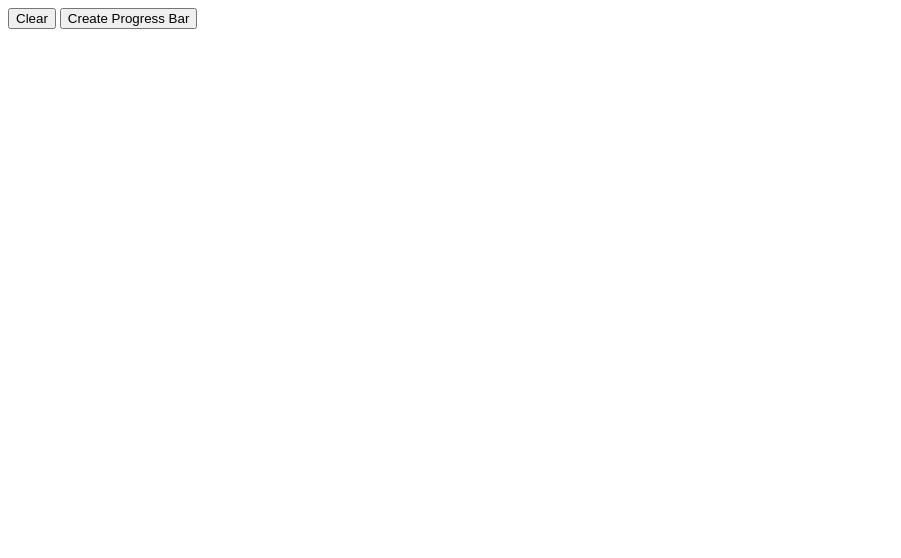
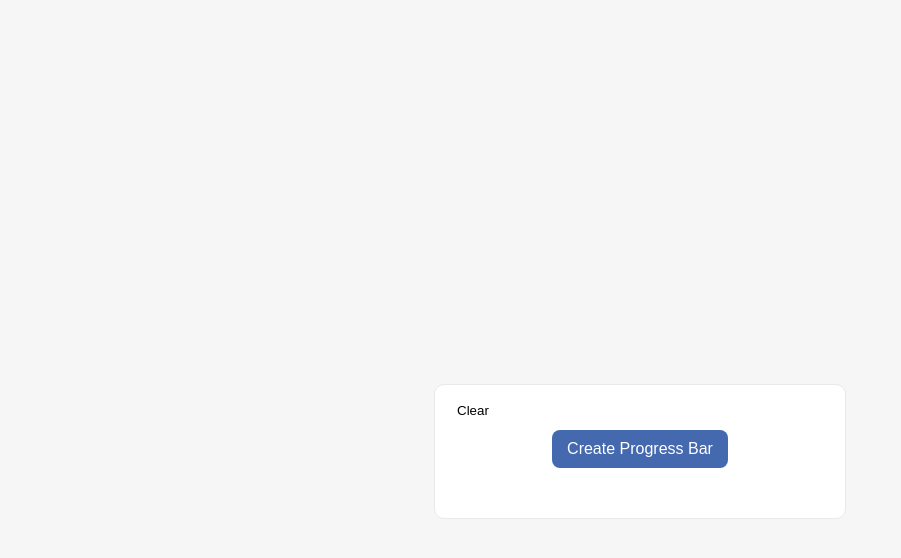
Before and after one commit to interdigitize/progress-bars, a plain HTML site: page index.html in a window 1280 px wide. Shown: the whole page, without its empty margins (0-901 px from the left). Drawn offline with nearby package versions, Linux system fonts and the light colour scheme.

Commit message:
Adds styling to improve UI

```diff
--- a/styles.css
+++ b/styles.css
@@ -1,9 +1,52 @@
-/*#progress-bar-area {
-    width: 100%;
-    background-color: grey;
-}*/
+body{
+  margin: 30% auto;
+  background-color: #f6f6f6;
+}
 
-/*.bar {
-  height: 20px;
-  background-color: green;
-}*/
+.container {
+  margin: 0 auto;
+  text-align: center;
+  max-width: 350px;
+  background-color: #ffffff;
+  padding:30px;
+  border: 1px solid #e9e9e9;
+  border-radius: 10px;
+}
+
+.bar {
+  width: 70%;
+  display:block;
+  margin: 0 auto;
+}
+
+.btn {
+  margin: 0 5px 20px;
+  padding: 10px 15px;
+  border-radius: 8px;
+  border: 0px;
+}
+
+.btn:hover {
+  opacity: .7;
+}
+
+.progress-btn {
+  background-color: #4469af;
+  color: white;
+  font-size: 1em;
+}
+
+.clear-btn {
+  display: block;
+  position: relative;
+  top: -12px;
+  left: -8px;
+  padding: 0px;
+  margin: 0px;
+  background-color: transparent;
+  border: 0px solid #e9e9e9;
+}
+
+.clear-btn:focus {
+  outline: none;
+}
```
